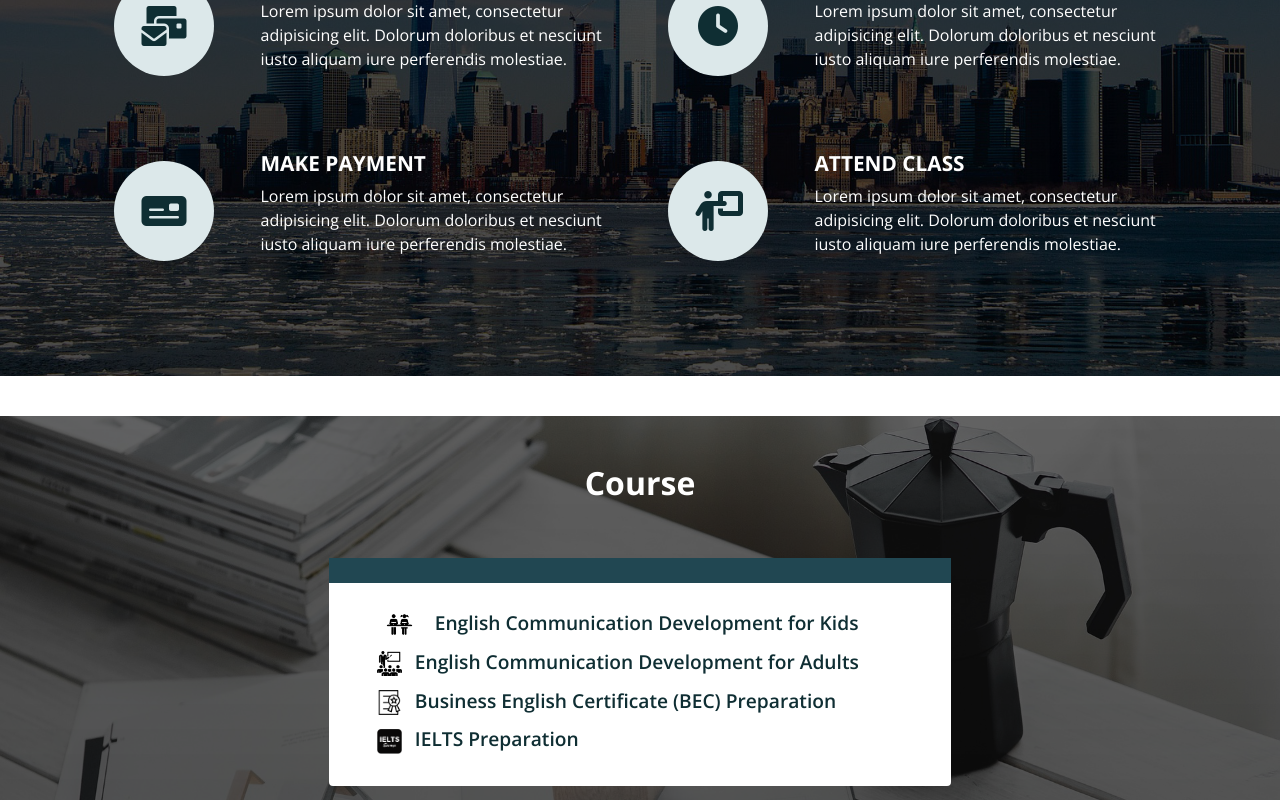
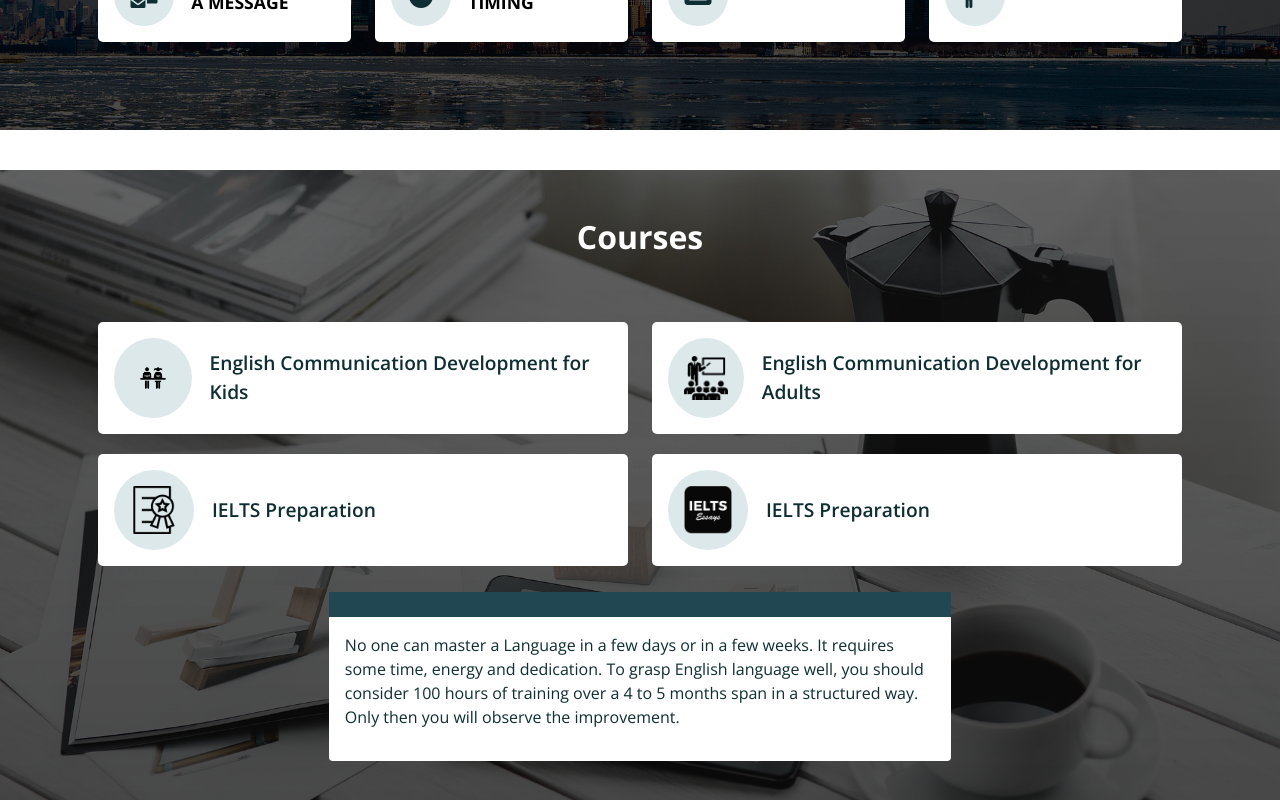
Before and after one commit to Foyezs-Work/teacher-jack-online, a React (Create React App) app: page / in a window 1280 px wide. Shown: the part 1540-2340 px from the top of the page. Built offline with nearby package versions, Linux system fonts and the light colour scheme.

Commit message:
home page correction

```diff
--- a/src/assets/css/style.css
+++ b/src/assets/css/style.css
@@ -246,23 +246,26 @@ ul li {
   padding: 1rem;
   border-radius: 5px;
   cursor: pointer;
+  background: #fff;
+  color: #000;
 }
 .content_inner_box:hover {
   background: var(--color-light-salmon);
+  color: #ffff;
   transform: translateY(-10px);
   /* box-shadow: 0 0.5rem 1rem rgba(0, 0, 0, 0.15) !important; */
 }
 .course_card_left {
   background-color: var(--color-wave-crest);
-  height: 100px;
-  width: 100px;
+  height: 60px;
+  width: 60px;
   border-radius: 50%;
   display: flex;
   justify-content: center;
   align-items: center;
 }
 .course_card_left i {
-  font-size: 2.5rem;
+  font-size: 1.5rem;
   color: var(--color-dark);
 }
 .course_card_right {
@@ -270,7 +273,7 @@ ul li {
 }
 .course_card_right .course_card_title {
   text-transform: uppercase;
-  font-size: 1.3rem;
+  font-size: 1.1rem;
   font-family: inherit;
   font-weight: 700;
 }
@@ -299,6 +302,12 @@ ul li {
 .testimonial_details {
   padding: 1rem;
 }
+.testimonial_details img{
+  max-height: 370px;
+  min-height: 270px;
+  width: 100%;
+  object-fit: cover;
+}
 .testimonial_details p {
   text-align: justify;
 }
@@ -324,14 +333,35 @@ ul li {
   border: 0;
 }
 
-.course_list li {
+.course_list {
   font-size: 1.2rem;
   font-weight: 600;
   margin: 10px 0px;
   cursor: pointer;
+  display: flex;
+  align-items: center;
+  background: var(--color-white);
+  padding: 1rem;
+  border-radius: 5px;
+  transition: 0.5s ease;
 }
-.course_list li img {
-  height: 25px;
+
+.course_list:hover{
+  background: var(--color-light-salmon);
+  color: var(--color-white);
+  transform: translateY(-10px);
+}
+.course_list .course_innner_img {
+  height: 80px;
+  width: 80px;
+  background: var(--color-wave-crest);
+  border-radius: 50%;
+  display: flex;
+  justify-content: center;
+  align-items: center;
+  margin-right: 10px;
+  padding: 1rem;
+
 }
 
 /*=============================== Course Section Close ========================*/
--- a/src/components/home/Course.jsx
+++ b/src/components/home/Course.jsx
@@ -7,40 +7,43 @@ import ielts from "../../assets/images/course_icon/ielts.webp"
 const Course = () => {
     return (
         <section className='section_padding coruse_section'>
-            <h2 className='title'>Course</h2>
+            <h2 className='title'>Courses</h2>
             <div className="container">
                 <div className="section_padding">
                     <div className="row justify-content-center">
-                        <div className="col-md-7">
-                            <div className="card border">
-                                <div className="custom_card_header"></div>
-                                <div className="card-body">
-                                    <ul className='course_list'>
-                                        <li>
-                                            {/* <i class="fa-solid fa-person-chalkboard"></i> */}
-                                            <img src={english2} alt="English Communication Development for Kids" />
-
-                                            <span className="ms-2"> English Communication Development for Kids</span>
-                                        </li>
-                                        <li>
-                                            {/* <i class="fa-solid fa-person-chalkboard"></i> */}
-                                            <img src={english1} alt="English Communication Development for Adults" />
-                                            <span className="ms-2"> English Communication Development for Adults </span>
-                                        </li>
-                                        <li>
-                                            {/* <i class="fa-solid fa-person-chalkboard"></i> */}
-                                            <img src={business} alt="Business English Certificate (BEC) Preparation" />
-                                            <span className="ms-2"> Business English Certificate (BEC) Preparation </span>
-                                        </li>
-                                        <li>
-                                            {/* <i class="fa-solid fa-person-chalkboard"></i> */}
-                                            <img src={ielts} alt=" IELTS Preparation" />
-                                            <span className="ms-2">  IELTS Preparation </span>
-                                        </li>
-                                    </ul>
+                        <div className="col-md-6 col-sm-6">
+                            <div className="course_list">
+                                <div className="course_innner_img">
+                                    <img src={english2} alt="English Communication Development for Kids" className='img-fluid' />
                                 </div>
+                                <span className="ms-2"> English Communication Development for Kids</span>
                             </div>
                         </div>
+                        <div className="col-md-6 col-sm-6">
+                            <div className="course_list">
+                                <div className="course_innner_img">
+                                    <img src={english1} alt="English Communication Development for Adults" className='img-fluid' />
+                                </div>
+                                <span className="ms-2"> English Communication Development for Adults </span>
+                            </div>
+                        </div>
+                        <div className="col-md-6 col-sm-6">
+                            <div className="course_list">
+                                <div className="course_innner_img">
+                                    <img src={business} alt="Business English Certificate (BEC) Preparation" className='img-fluid' />
+                                </div>
+                                <span className="ms-2">  IELTS Preparation </span>
+                            </div>
+                        </div>
+                        <div className="col-md-6 col-sm-6">
+                            <div className="course_list">
+                                <div className="course_innner_img">
+                                    <img src={ielts} alt=" IELTS Preparation" className='img-fluid' />
+                                </div>
+                                <span className="ms-2">  IELTS Preparation </span>
+                            </div>
+                        </div>
+
                         <div className="col-md-7 mt-3">
                             <div className="card border">
                                 <div className="custom_card_header"></div>
--- a/src/components/home/CourseProcessing.jsx
+++ b/src/components/home/CourseProcessing.jsx
@@ -8,7 +8,7 @@ const CourseProcessing = () => {
                 <div className="section_padding">
                     <div className="row">
 
-                        <div className="col-md-6">
+                        <div className="col-md-3 col-sm-6">
                             <div className="content_inner_box">
                                 <div className="row align-items-center">
                                     <div className="col-3">
@@ -19,14 +19,13 @@ const CourseProcessing = () => {
                                     <div className="col-9">
                                         <div className='course_card_right'>
                                             <h3 className='course_card_title'>Email or Sent a message</h3>
-                                            <p>Lorem ipsum dolor sit amet, consectetur adipisicing elit. Dolorum doloribus et nesciunt iusto aliquam iure perferendis molestiae.</p>
                                         </div>
                                     </div>
                                 </div>
                             </div>
                         </div>
 
-                        <div className="col-md-6">
+                        <div className="col-md-3 col-sm-6">
                             <div className="content_inner_box">
                                 <div className="row align-items-center">
                                     <div className="col-3">
@@ -37,14 +36,13 @@ const CourseProcessing = () => {
                                     <div className="col-9">
                                         <div className='course_card_right'>
                                             <h3 className='course_card_title'>Fix class timing</h3>
-                                            <p>Lorem ipsum dolor sit amet, consectetur adipisicing elit. Dolorum doloribus et nesciunt iusto aliquam iure perferendis molestiae.</p>
                                         </div>
                                     </div>
                                 </div>
                             </div>
                         </div>
 
-                        <div className="col-md-6">
+                        <div className="col-md-3 col-sm-6">
                             <div className="content_inner_box">
                                 <div className="row align-items-center">
                                     <div className="col-3">
@@ -55,14 +53,13 @@ const CourseProcessing = () => {
                                     <div className="col-9">
                                         <div className='course_card_right'>
                                             <h3 className='course_card_title'>Make payment </h3>
-                                            <p>Lorem ipsum dolor sit amet, consectetur adipisicing elit. Dolorum doloribus et nesciunt iusto aliquam iure perferendis molestiae.</p>
                                         </div>
                                     </div>
                                 </div>
                             </div>
                         </div>
 
-                        <div className="col-md-6">
+                        <div className="col-md-3 col-sm-6">
                             <div className="content_inner_box">
                                 <div className="row align-items-center">
                                     <div className="col-3">
@@ -73,7 +70,6 @@ const CourseProcessing = () => {
                                     <div className="col-9">
                                         <div className='course_card_right'>
                                             <h3 className='course_card_title'>attend class</h3>
-                                            <p>Lorem ipsum dolor sit amet, consectetur adipisicing elit. Dolorum doloribus et nesciunt iusto aliquam iure perferendis molestiae.</p>
                                         </div>
                                     </div>
                                 </div>
--- a/src/components/home/Testimonials.jsx
+++ b/src/components/home/Testimonials.jsx
@@ -69,7 +69,7 @@ const Testimonials = () => {
                                         {
                                             item.thumbnail !== "" ?
                                                 <div className="testimonial_details">
-                                                    <img src={item.thumbnail} alt={`Testimonial ${item.id}`} className="img-thumbnail" style={{minHeight: "250px"}} />
+                                                    <img src={item.thumbnail} alt={`Testimonial ${item.id}`} className="img-thumbnail" />
                                                 </div> :
 
                                                 <div className="testimonial_details">
```
Also changed, not shown: src/assets/datas/testimonalsData.js (+1 -8 lines), src/components/master/footer/Footer.jsx (+5 -5 lines).
